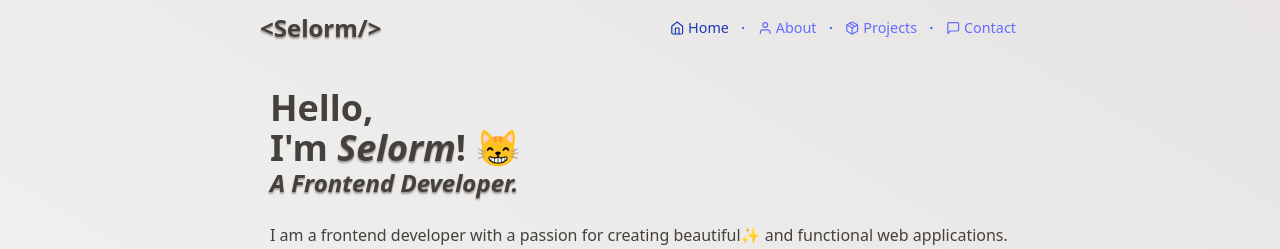
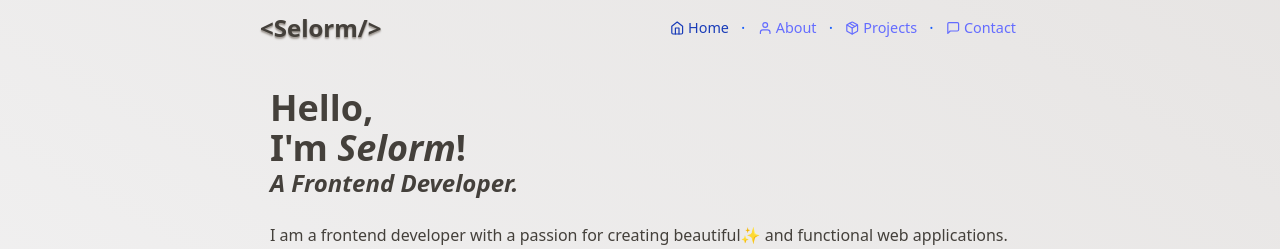
Before and after one commit to Xirlorm/dev-folio, a React (Vite) app: page / in a window 1280 px wide. Shown: the top 249 px of the page. Built offline with nearby package versions, Linux system fonts and the light colour scheme.

Commit message:
Removed text shadow and emoji from intro header

```diff
--- a/src/pages/Home.tsx
+++ b/src/pages/Home.tsx
@@ -25,15 +25,9 @@ function Home() {
     <div className="m-2 my-8 text-stone-700">
       <h1 className="text-4xl">
         Hello,
-        <br /> I'm{" "}
-        <span className="italic text-shadow-sm text-shadow-stone-400">
-          Selorm
-        </span>
-        ! 😸
+        <br /> I'm <span className="italic">Selorm</span>!
       </h1>
-      <h3 className="text-2xl font-extrabold italic text-shadow-sm text-shadow-stone-400">
-        A Frontend Developer.
-      </h3>
+      <h3 className="text-2xl font-extrabold italic">A Frontend Developer.</h3>
       <p className="my-6">
         I am a frontend developer with a passion for creating beautiful✨ and
         functional web applications. I love to learn new technologies and
@@ -45,8 +39,17 @@ function Home() {
       </h3>
       <ul className="techs flex flex-wrap justify-center gap-4 p-1.5 py-5">
         {icons.map((icon) => (
-          <li key={icon.name} className="flex items-center transition-transform duration-300 ease-out transform hover:scale-115 hover:text-shadow-stone-400 hover:text-shadow-sm">
-            <Icon className="tech shrink-0" icon={icon.icon} width="32" height="32" />&nbsp;
+          <li
+            key={icon.name}
+            className="flex items-center transition-transform duration-300 ease-out transform hover:scale-115 hover:text-shadow-stone-400 hover:text-shadow-sm"
+          >
+            <Icon
+              className="tech shrink-0"
+              icon={icon.icon}
+              width="32"
+              height="32"
+            />
+            &nbsp;
             <span className="text-sm font-semibold">{icon.name}</span>
           </li>
         ))}
```
